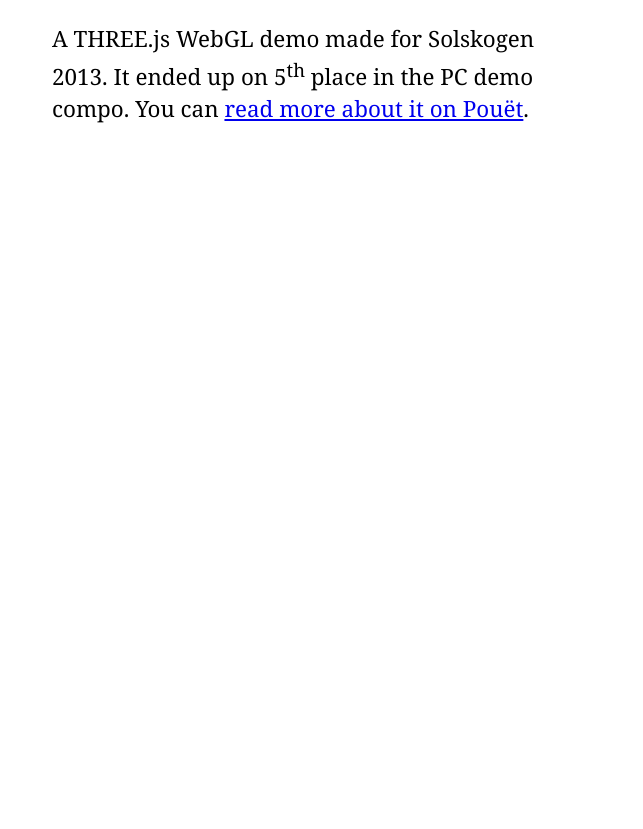
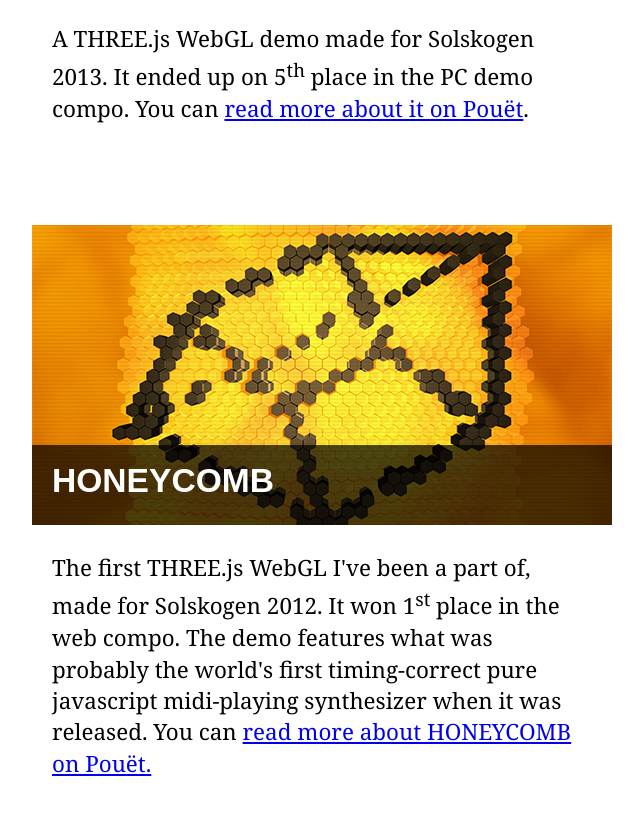
Before and after one commit to sigvef/arktis, a PHP site: page / in a window 1280 px wide. Shown: the part 1140-1969 px from the top of the page, without its empty margins (318-961 px from the left). Before the commit the page ends 1263 px from the top, so only its background shows below. Run offline with PHP 8.4, Linux system fonts and the light colour scheme.

Commit message:
Added honeycomb entry

```diff
--- a/index.php
+++ b/index.php
@@ -15,12 +15,10 @@
  ,  "link" => "http://stianj.com/skog/"
  ,  "description" => "A THREE.js WebGL demo made for Solskogen 2013. It ended up on 5<sup>th</sup> place in the PC demo compo. You can <a href=http://pouet.net/prod.php?which=61584>read more about it on Pouët</a>."
 
- /*
 ),array( "title" => "HONEYCOMB"
- ,  "img" => "http://pouet.net/screenshots/59501.png"
+ ,  "img" => "images/honeycomb.png"
  ,  "link" => "http://jord.al/honeycomb/"
  ,  "description" => "The first THREE.js WebGL I've been a part of, made for Solskogen 2012. It won 1<sup>st</sup> place in the web compo. The demo features what was probably the world's first timing-correct pure javascript midi-playing synthesizer when it was released. You can <a href=http://pouet.net/prod.php?which=59501>read more about HONEYCOMB on Pouët.</a>"
-  */
 
  /*
 ),array( "title" => "Ninjacon"
```
Also changed, not shown: images/honeycomb.png (added).
